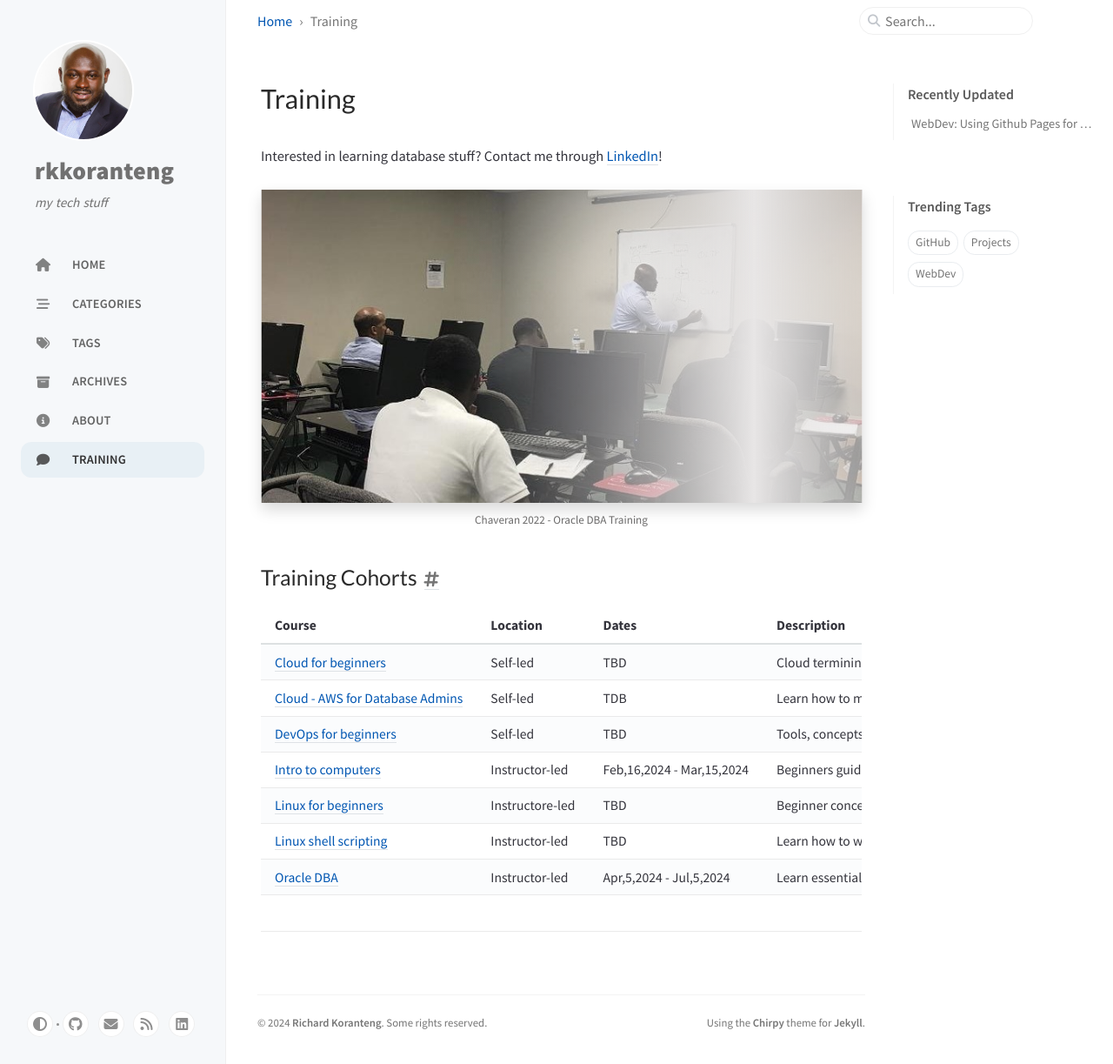
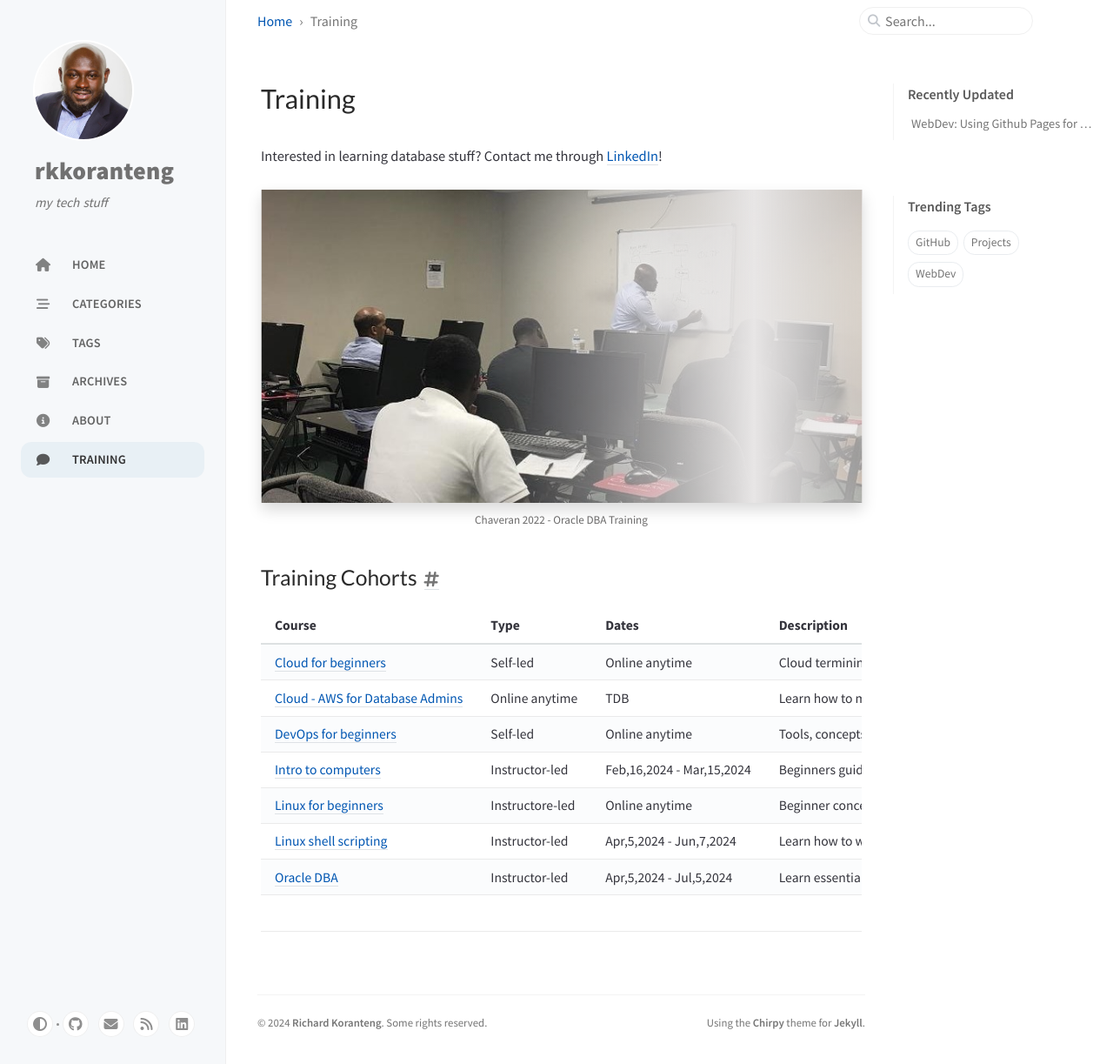
Before and after one commit to RKKoranteng/blog, a Jekyll site: the page built from _tabs/training.md, in a window 1280 px wide and 1223 px high. Shown: the whole window at 87% size. Built offline with Jekyll 4.4.1, drawn with Linux system fonts in a browser that asks for light colours; cached includes are drawn as plain includes.

Commit message:
update training

```diff
--- a/_tabs/training.md
+++ b/_tabs/training.md
@@ -11,13 +11,13 @@ _Chaveran 2022 - Oracle DBA Training_
 
 ## Training Cohorts
 
-| Course   	| Location      	| Dates            	| Description |
+| Course   	| Type      	| Dates            	| Description |
 |-----------|-------------------|-------------------|------------|
-| [Cloud for beginners](#) | Self-led | TBD | Cloud termininologies and concepts |
-| [Cloud - AWS  for Database Admins](#) | Self-led | TDB | Learn how to manage databases in AWS |
-| [DevOps for beginners](#) | Self-led | TBD | Tools, concepts, and terms |
+| [Cloud for beginners](#) | Self-led | Online anytime | Cloud termininologies and concepts |
+| [Cloud - AWS  for Database Admins](#) | Online anytime | TDB | Learn how to manage databases in AWS |
+| [DevOps for beginners](#) | Self-led | Online anytime | Tools, concepts, and terms |
 | [Intro to computers](#) | Instructor-led | Feb,16,2024 - Mar,15,2024 | Beginners guide to enterprise technology systems and solutions |
-| [Linux for beginners](#) | Instructore-led | TBD | Beginner concepts & terminologies to get you conformtable with Linux |
-| [Linux shell scripting](#) | Instructor-led | TBD | Learn how to write shell scripts to manage your datatabase |
+| [Linux for beginners](#) | Instructore-led | Online anytime | Beginner concepts & terminologies to get you conformtable with Linux |
+| [Linux shell scripting](#) | Instructor-led | Apr,5,2024 - Jun,7,2024 | Learn how to write shell scripts to manage your datatabase |
 | [Oracle DBA](#) | Instructor-led | Apr,5,2024 - Jul,5,2024 | Learn essential concepts for Oracle database administration |
 |           |                   |                   |            |
```
